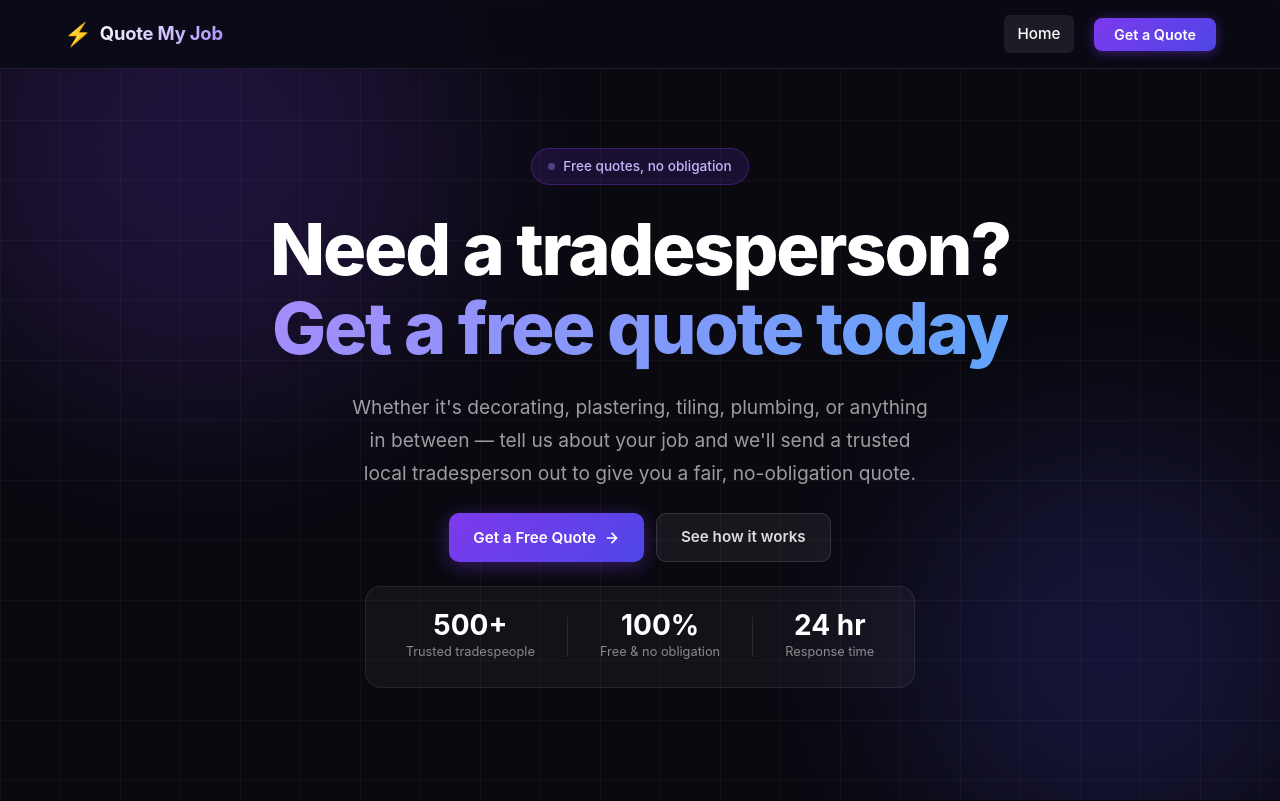
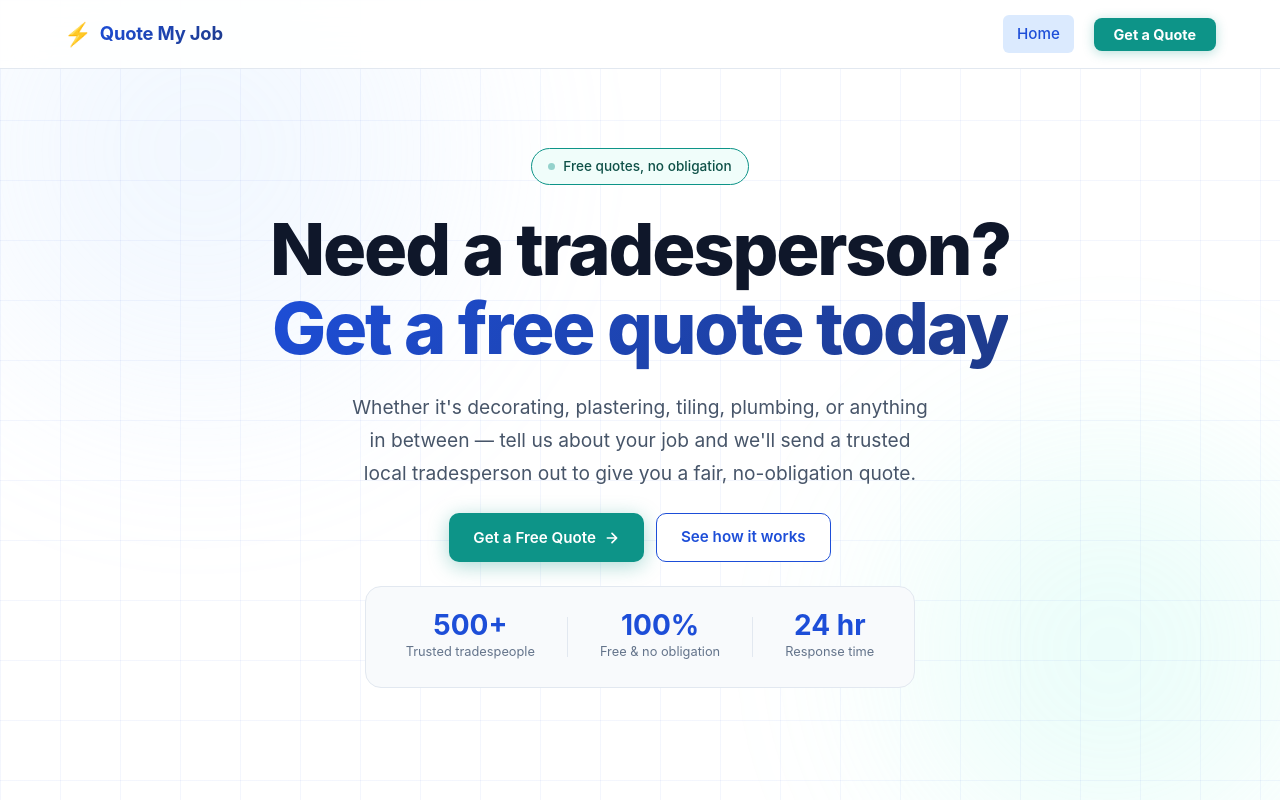
Before and after one commit to ReggaeLuke/quote-my-job, a Nuxt app: page / in a window 1280 px wide. Shown: the top 801 px of the page. Built offline with nearby package versions, Linux system fonts and the light colour scheme.

Commit message:
feat: updated theme

```diff
--- a/app/assets/css/main.css
+++ b/app/assets/css/main.css
@@ -14,8 +14,8 @@ html {
 body {
   font-family:
     -apple-system, BlinkMacSystemFont, 'Segoe UI', Roboto, Oxygen, sans-serif;
-  background-color: #09090f;
-  color: #e2e8f0;
+  background-color: #ffffff;
+  color: #0f172a;
   line-height: 1.6;
   -webkit-font-smoothing: antialiased;
   -moz-osx-font-smoothing: grayscale;
@@ -23,7 +23,7 @@ body {
 
 /* ── Focus visible ────────────────────────────────── */
 :focus-visible {
-  outline: 2px solid #7c3aed;
+  outline: 2px solid #1d4ed8;
   outline-offset: 3px;
   border-radius: 4px;
 }
@@ -34,14 +34,14 @@ body {
 }
 
 ::-webkit-scrollbar-track {
-  background: #0f0f1a;
+  background: #f1f5f9;
 }
 
 ::-webkit-scrollbar-thumb {
-  background: #2d2d4e;
+  background: #cbd5e1;
   border-radius: 4px;
 }
 
 ::-webkit-scrollbar-thumb:hover {
-  background: #4a4a7a;
+  background: #94a3b8;
 }
--- a/app/components/AppNavbar.vue
+++ b/app/components/AppNavbar.vue
@@ -94,10 +94,10 @@ const navLinks = [{ label: 'Home', to: '/' }];
   left: 0;
   right: 0;
   z-index: 100;
-  background: rgba(10, 10, 20, 0.85);
+  background: rgba(255, 255, 255, 0.9);
   backdrop-filter: blur(16px);
   -webkit-backdrop-filter: blur(16px);
-  border-bottom: 1px solid rgba(255, 255, 255, 0.08);
+  border-bottom: 1px solid #e2e8f0;
 }
 
 .navbar__container {
@@ -116,7 +116,7 @@ const navLinks = [{ label: 'Home', to: '/' }];
   align-items: center;
   gap: 0.5rem;
   text-decoration: none;
-  color: #fff;
+  color: #0f172a;
   font-weight: 700;
   font-size: 1.15rem;
   letter-spacing: -0.01em;
@@ -133,7 +133,7 @@ const navLinks = [{ label: 'Home', to: '/' }];
 }
 
 .navbar__logo-text {
-  background: linear-gradient(135deg, #fff 0%, #a78bfa 100%);
+  background: linear-gradient(135deg, #1d4ed8 0%, #1e3a8a 100%);
   -webkit-background-clip: text;
   -webkit-text-fill-color: transparent;
   background-clip: text;
@@ -147,7 +147,7 @@ const navLinks = [{ label: 'Home', to: '/' }];
 }
 
 .navbar__link {
-  color: rgba(255, 255, 255, 0.75);
+  color: #475569;
   text-decoration: none;
   font-size: 0.95rem;
   font-weight: 500;
@@ -160,29 +160,29 @@ const navLinks = [{ label: 'Home', to: '/' }];
 
 .navbar__link:hover,
 .navbar__link--active {
-  color: #fff;
-  background: rgba(255, 255, 255, 0.08);
+  color: #1d4ed8;
+  background: #dbeafe;
 }
 
 .navbar__cta {
   margin-left: 0.75rem;
   padding: 0.5rem 1.25rem;
-  background: linear-gradient(135deg, #7c3aed, #4f46e5);
+  background: #0d9488;
   color: #fff;
   font-size: 0.9rem;
-  font-weight: 600;
+  font-weight: 700;
   font-family: inherit;
   border: none;
   border-radius: 8px;
   cursor: pointer;
   transition:
-    opacity 0.2s,
+    background 0.2s,
     transform 0.15s;
-  box-shadow: 0 2px 12px rgba(124, 58, 237, 0.45);
+  box-shadow: 0 2px 12px rgba(13, 148, 136, 0.3);
 }
 
 .navbar__cta:hover {
-  opacity: 0.9;
+  background: #0f766e;
   transform: translateY(-1px);
 }
 
@@ -201,14 +201,14 @@ const navLinks = [{ label: 'Home', to: '/' }];
 }
 
 .navbar__hamburger:hover {
-  background: rgba(255, 255, 255, 0.08);
+  background: #f1f5f9;
 }
 
 .navbar__hamburger-bar {
   display: block;
   width: 22px;
   height: 2px;
-  background: #fff;
+  background: #0f172a;
   border-radius: 2px;
   transition:
     transform 0.3s,
@@ -234,12 +234,13 @@ const navLinks = [{ label: 'Home', to: '/' }];
   display: flex;
   flex-direction: column;
   padding: 0.75rem 1.5rem 1.25rem;
-  border-top: 1px solid rgba(255, 255, 255, 0.07);
+  border-top: 1px solid #e2e8f0;
+  background: #fff;
   gap: 0.25rem;
 }
 
 .navbar__mobile-link {
-  color: rgba(255, 255, 255, 0.8);
+  color: #475569;
   text-decoration: none;
   font-size: 1rem;
   font-weight: 500;
@@ -252,28 +253,28 @@ const navLinks = [{ label: 'Home', to: '/' }];
 
 .navbar__mobile-link:hover,
 .navbar__mobile-link--active {
-  color: #fff;
-  background: rgba(255, 255, 255, 0.08);
+  color: #1d4ed8;
+  background: #dbeafe;
 }
 
 .navbar__mobile-cta {
   margin-top: 0.5rem;
   padding: 0.8rem 1.25rem;
-  background: linear-gradient(135deg, #7c3aed, #4f46e5);
+  background: #0d9488;
   color: #fff;
   font-size: 0.95rem;
-  font-weight: 600;
+  font-weight: 700;
   font-family: inherit;
   border: none;
   border-radius: 8px;
   cursor: pointer;
   text-align: center;
-  transition: opacity 0.2s;
-  box-shadow: 0 2px 12px rgba(124, 58, 237, 0.4);
+  transition: background 0.2s;
+  box-shadow: 0 2px 12px rgba(13, 148, 136, 0.25);
 }
 
 .navbar__mobile-cta:hover {
-  opacity: 0.9;
+  background: #0f766e;
 }
 
 /* Transition */
--- a/app/pages/index.vue
+++ b/app/pages/index.vue
@@ -177,7 +177,7 @@ useSeoMeta({
 .hero__glow--1 {
   width: 600px;
   height: 600px;
-  background: radial-gradient(circle, #7c3aed, transparent);
+  background: radial-gradient(circle, #bfdbfe, transparent);
   top: -150px;
   left: -100px;
 }
@@ -185,7 +185,7 @@ useSeoMeta({
 .hero__glow--2 {
   width: 500px;
   height: 500px;
-  background: radial-gradient(circle, #4f46e5, transparent);
+  background: radial-gradient(circle, #99f6e4, transparent);
   bottom: -100px;
   right: -80px;
 }
@@ -194,8 +194,8 @@ useSeoMeta({
   position: absolute;
   inset: 0;
   background-image:
-    linear-gradient(rgba(255, 255, 255, 0.03) 1px, transparent 1px),
-    linear-gradient(90deg, rgba(255, 255, 255, 0.03) 1px, transparent 1px);
+    linear-gradient(rgba(29, 78, 216, 0.05) 1px, transparent 1px),
+    linear-gradient(90deg, rgba(29, 78, 216, 0.05) 1px, transparent 1px);
   background-size: 60px 60px;
 }
 
@@ -215,10 +215,10 @@ useSeoMeta({
   align-items: center;
   gap: 0.5rem;
   padding: 0.4rem 1rem;
-  background: rgba(124, 58, 237, 0.15);
-  border: 1px solid rgba(124, 58, 237, 0.35);
+  background: #f0fdfa;
+  border: 1px solid #0d9488;
   border-radius: 999px;
-  color: #c4b5fd;
+  color: #0f5148;
   font-size: 0.85rem;
   font-weight: 500;
 }
@@ -226,7 +226,7 @@ useSeoMeta({
 .hero__badge-dot {
   width: 7px;
   height: 7px;
-  background: #a78bfa;
+  background: #0d9488;
   border-radius: 50%;
   animation: pulse 2s infinite;
 }
@@ -246,12 +246,12 @@ useSeoMeta({
   font-weight: 800;
   line-height: 1.1;
   letter-spacing: -0.03em;
-  color: #fff;
+  color: #0f172a;
   margin: 0;
 }
 
 .hero__title-highlight {
-  background: linear-gradient(135deg, #a78bfa 0%, #60a5fa 100%);
+  background: linear-gradient(135deg, #1d4ed8 0%, #1e3a8a 100%);
   -webkit-background-clip: text;
   -webkit-text-fill-color: transparent;
   background-clip: text;
@@ -260,7 +260,7 @@ useSeoMeta({
 .hero__subtitle {
   max-width: 580px;
   font-size: clamp(1rem, 2vw, 1.2rem);
-  color: rgba(255, 255, 255, 0.6);
+  color: #475569;
   line-height: 1.7;
   margin: 0;
 }
@@ -277,8 +277,8 @@ useSeoMeta({
   align-items: center;
   gap: 2rem;
   padding: 1.5rem 2.5rem;
-  background: rgba(255, 255, 255, 0.04);
-  border: 1px solid rgba(255, 255, 255, 0.08);
+  background: #f8fafc;
+  border: 1px solid #e2e8f0;
   border-radius: 16px;
   flex-wrap: wrap;
   justify-content: center;
@@ -294,19 +294,19 @@ useSeoMeta({
 .hero__stat-value {
   font-size: 1.75rem;
   font-weight: 700;
-  color: #fff;
+  color: #1d4ed8;
   line-height: 1;
 }
 
 .hero__stat-label {
   font-size: 0.8rem;
-  color: rgba(255, 255, 255, 0.5);
+  color: #64748b;
 }
 
 .hero__stat-divider {
   width: 1px;
   height: 40px;
-  background: rgba(255, 255, 255, 0.1);
+  background: #e2e8f0;
 }
 
 /* ─── Buttons ───────────────────────────────────────── */
@@ -327,25 +327,26 @@ useSeoMeta({
 }
 
 .btn--primary {
-  background: linear-gradient(135deg, #7c3aed, #4f46e5);
+  background: #0d9488;
   color: #fff;
-  box-shadow: 0 4px 20px rgba(124, 58, 237, 0.4);
+  box-shadow: 0 4px 20px rgba(13, 148, 136, 0.35);
 }
 
 .btn--primary:hover {
+  background: #0f766e;
   transform: translateY(-2px);
-  box-shadow: 0 8px 28px rgba(124, 58, 237, 0.55);
+  box-shadow: 0 8px 28px rgba(13, 148, 136, 0.5);
 }
 
 .btn--secondary {
-  background: rgba(255, 255, 255, 0.06);
-  color: rgba(255, 255, 255, 0.85);
-  border: 1px solid rgba(255, 255, 255, 0.12);
+  background: #fff;
+  color: #1d4ed8;
+  border: 1.5px solid #1d4ed8;
 }
 
 .btn--secondary:hover {
-  background: rgba(255, 255, 255, 0.1);
-  color: #fff;
+  background: #dbeafe;
+  color: #1e3a8a;
 }
 
 .btn--lg {
@@ -378,14 +379,14 @@ useSeoMeta({
   font-weight: 700;
   text-transform: uppercase;
   letter-spacing: 0.15em;
-  color: #a78bfa;
+  color: #1d4ed8;
   margin: 0 0 0.75rem;
 }
 
 .section-title {
   font-size: clamp(1.75rem, 4vw, 2.75rem);
   font-weight: 800;
-  color: #fff;
+  color: #0f172a;
   margin: 0 0 3rem;
   letter-spacing: -0.02em;
 }
@@ -397,14 +398,15 @@ useSeoMeta({
 }
 
 .step-card {
-  background: rgba(255, 255, 255, 0.03);
-  border: 1px solid rgba(255, 255, 255, 0.08);
+  background: #ffffff;
+  border: 1px solid #e2e8f0;
   border-radius: 16px;
   padding: 2rem 1.75rem;
   text-align: left;
   transition:
     border-color 0.3s,
-    transform 0.3s;
+    transform 0.3s,
+    box-shadow 0.3s;
   position: relative;
   overflow: hidden;
 }
@@ -413,14 +415,15 @@ useSeoMeta({
   content: '';
   position: absolute;
   inset: 0;
-  background: linear-gradient(135deg, rgba(124, 58, 237, 0.06), transparent);
+  background: linear-gradient(135deg, rgba(29, 78, 216, 0.04), transparent);
   opacity: 0;
   transition: opacity 0.3s;
 }
 
 .step-card:hover {
-  border-color: rgba(124, 58, 237, 0.4);
+  border-color: #1d4ed8;
   transform: translateY(-4px);
+  box-shadow: 0 8px 32px rgba(29, 78, 216, 0.1);
 }
 
 .step-card:hover::before {
@@ -430,7 +433,7 @@ useSeoMeta({
 .step-card__number {
   font-size: 0.75rem;
   font-weight: 700;
-  color: rgba(167, 139, 250, 0.5);
+  color: #93c5fd;
   letter-spacing: 0.1em;
   margin-bottom: 1rem;
 }
@@ -444,13 +447,13 @@ useSeoMeta({
 .step-card__title {
   font-size: 1.15rem;
   font-weight: 700;
-  color: #fff;
+  color: #0f172a;
   margin: 0 0 0.6rem;
 }
 
 .step-card__desc {
   font-size: 0.93rem;
-  color: rgba(255, 255, 255, 0.55);
+  color: #64748b;
   line-height: 1.65;
   margin: 0;
 }
@@ -465,30 +468,26 @@ useSeoMeta({
   margin: 0 auto;
   text-align: center;
   padding: 4rem 2.5rem;
-  background: linear-gradient(
-    135deg,
-    rgba(124, 58, 237, 0.2),
-    rgba(79, 70, 229, 0.2)
-  );
-  border: 1px solid rgba(124, 58, 237, 0.35);
+  background: linear-gradient(135deg, #1d4ed8, #1e3a8a);
   border-radius: 24px;
   display: flex;
   flex-direction: column;
   align-items: center;
   gap: 1rem;
+  box-shadow: 0 8px 40px rgba(29, 78, 216, 0.25);
 }
 
 .cta-banner__title {
   font-size: clamp(1.75rem, 4vw, 2.5rem);
   font-weight: 800;
-  color: #fff;
+  color: #ffffff;
   margin: 0;
   letter-spacing: -0.02em;
 }
 
 .cta-banner__subtitle {
   font-size: 1rem;
-  color: rgba(255, 255, 255, 0.6);
+  color: rgba(255, 255, 255, 0.75);
   margin: 0 0 0.5rem;
   max-width: 460px;
 }
```
Also changed, not shown: app/components/QuoteForm.vue (+30 -28 lines).
